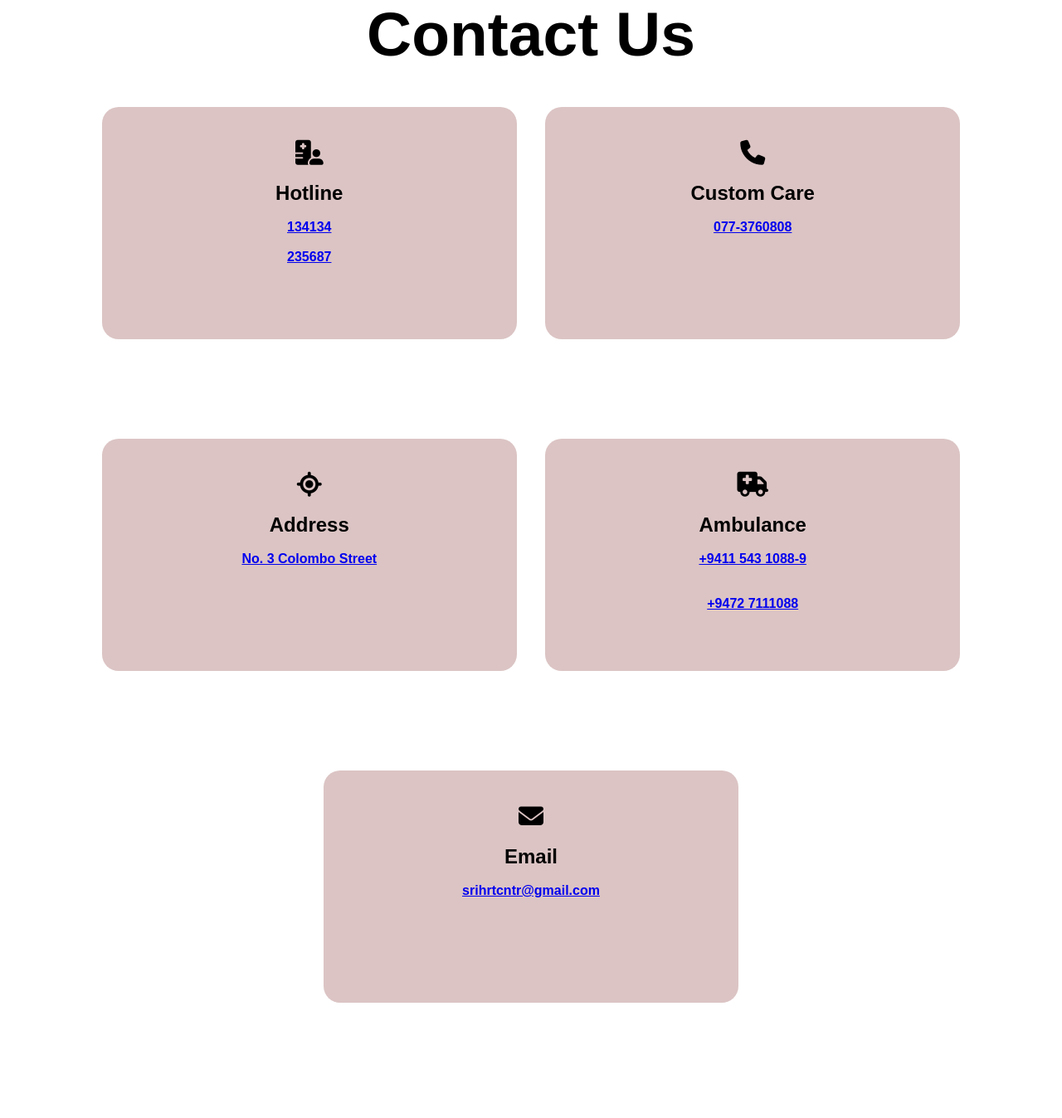
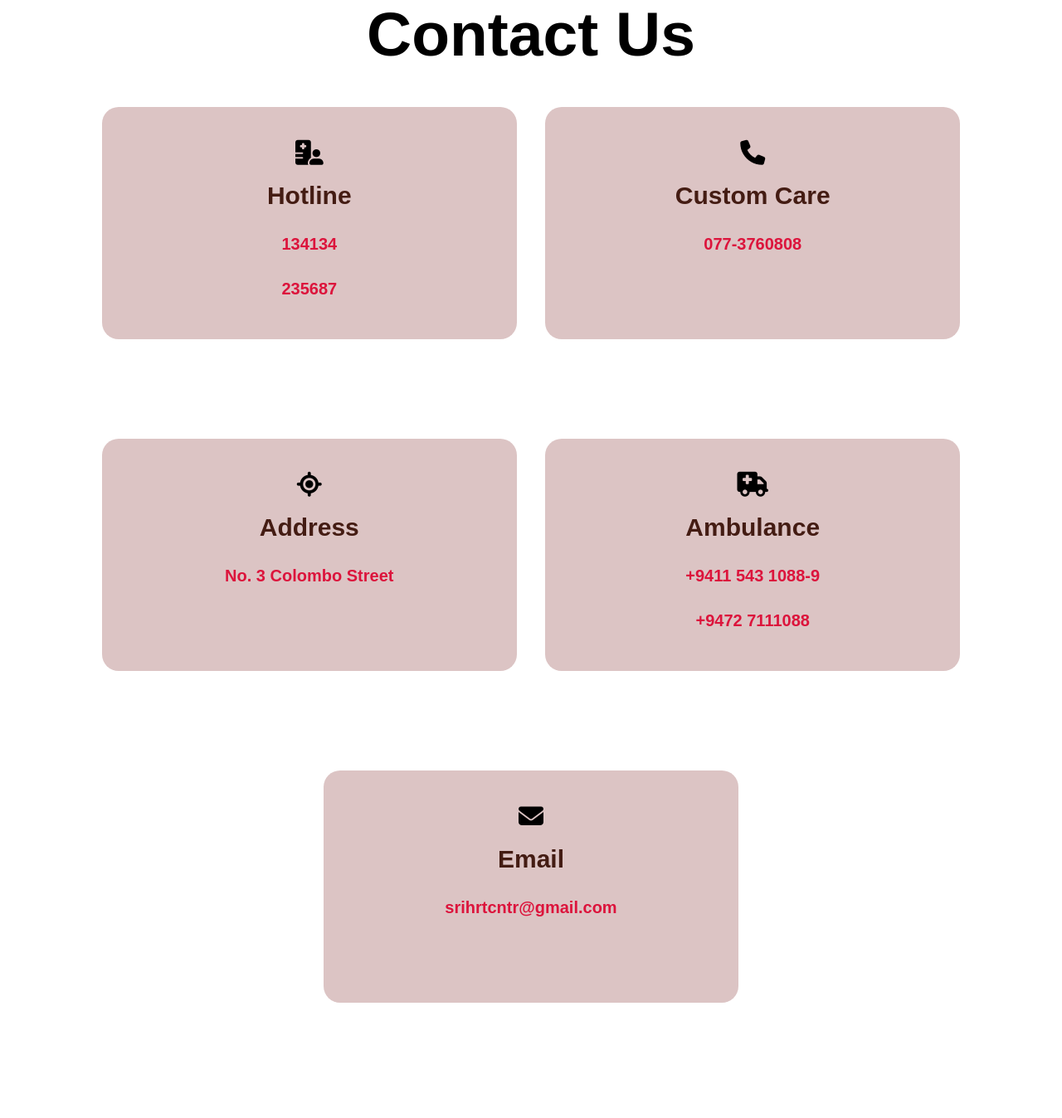
Before and after one commit to Medical-Cpstone/Sri-Lankans-Heart-Center, a PHP site: page /FrontEnd/contact.html in a window 1280 px wide. Shown: the part 207-1555 px from the top of the page at 83% size. Run offline with PHP 8.4, Linux system fonts and the light colour scheme.

Commit message:
added changes

```diff
--- a/CSS/contact.css
+++ b/CSS/contact.css
@@ -164,15 +164,15 @@ body {
     color: rgb(0, 0, 0);
 }
 
-h5 {
+h2 {
     color: rgb(68, 28, 19);
-    font-size: 20px;
+    font-size: 30px;
     margin-bottom: 10px;
 }
 
-.pra p {
+.par p {
     color: black;
-    font-size: 15px;
+    font-size: 20px;
     line-height: 27px;
     margin-bottom: 25px;
 }
--- a/FrontEnd/contact.html
+++ b/FrontEnd/contact.html
@@ -80,51 +80,49 @@
                     <br />
                     <div class="par">
                         <p>
-                            <a href="tel:134134"><b>134134</b></a>
+                            <a style="text-decoration: none; color:crimson;" href=" tel:134134 "><b>134134</b></a>
                             <br><br>
-                            <a href="tel:236587"><b>235687</b></a>
+                            <a style="text-decoration: none; color:crimson;" href="tel:236587 "><b>235687</b></a>
                         </p>
                     </div>
                 </div>
             </div>
-            <div class="box">
-                <div class="card">
-                    <i class="fa fa-phone" aria-hidden="true "></i>
+            <div class="box ">
+                <div class="card ">
+                    <i class="fa fa-phone " aria-hidden="true "></i>
                     <h2>Custom Care</h2>
                     <br/>
-                    <div class="par">
+                    <div class="par ">
                         <p>
-                            <a href="tel:077-3760808"><b>077-3760808</b></a>
+                            <a style="text-decoration: none; color:crimson;" href=" tel:077-3760808 "><b>077-3760808</b></a>
                         </p>
                     </div>
                 </div>
             </div>
-            <div class="box">
-                <div class="card">
-                    <i class="fa fa-location" aria-hidden="true "></i>
+            <div class="box ">
+                <div class="card ">
+                    <i class="fa fa-location " aria-hidden="true "></i>
                     <h2>Address</h2>
                     <br/>
-                    <div class="par">
+                    <div class="par ">
                         <p>
-                            <a href="map.html"><b>No. 3 Colombo Street</b></a>
+                            <a style="text-decoration: none; color:crimson; " href="map.html "><b>No. 3 Colombo Street</b></a>
                         </p>
                     </div>
                 </div>
             </div>
-            <div class="box">
-                <div class="card">
-                    <i class="fa fa-ambulance" aria-hidden="true "></i>
+            <div class="box ">
+                <div class="card ">
+                    <i class="fa fa-ambulance " aria-hidden="true "></i>
                     <h2>Ambulance</h2>
-                    <br />
-                    <div class="par">
+                    <br/>
+                    <div class="par ">
                         <p>
-                            <a href="tel:+9411 543 1088-9" onclick="ga('send', 'event', { eventCategory: 'Contact', eventAction: 'Call', eventLabel: 'Mobile Button'});">
-                                <p class="call-button"><b>+9411 543 1088-9</b></p>
+                            <a style="text-decoration: none; color:crimson; " href="tel:+9411 543 1088-9 "><b>+9411 543 1088-9</b>
                             </a>
                             <br><br>
-                            <a href="tel:+9472 7111088" onclick="ga('send', 'event', { eventCategory: 'Contact', eventAction: 'Call', eventLabel: 'Mobile Button'});">
-                                <p class="call-button"><b>+9472 7111088</b></p>
-                            </a>
+                            <a style="text-decoration: none; color:crimson; " href="tel:+9472 7111088 "><b>+9472 7111088</b>
+                        </a>
                         </p>
                     </div>
                 </div>
@@ -136,7 +134,7 @@
                     <br />
                     <div class="par ">
                         <p>
-                            <b><a href="mailto: srihrtcntr@gmail.com ">srihrtcntr@gmail.com</b>
+                            <b><a style="text-decoration: none; color:crimson; " href="mailto: srihrtcntr@gmail.com ">srihrtcntr@gmail.com</b>
                             </a>
                         </p>
                     </div>
```
